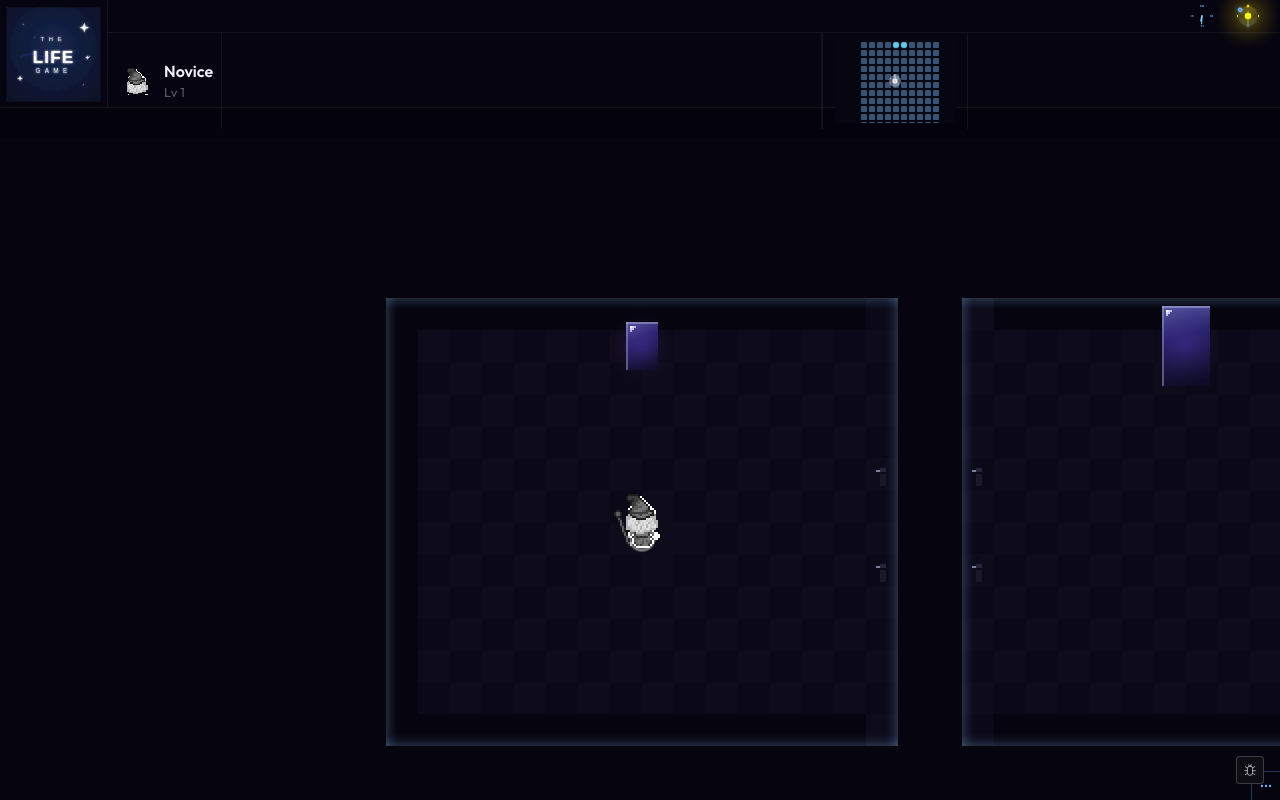
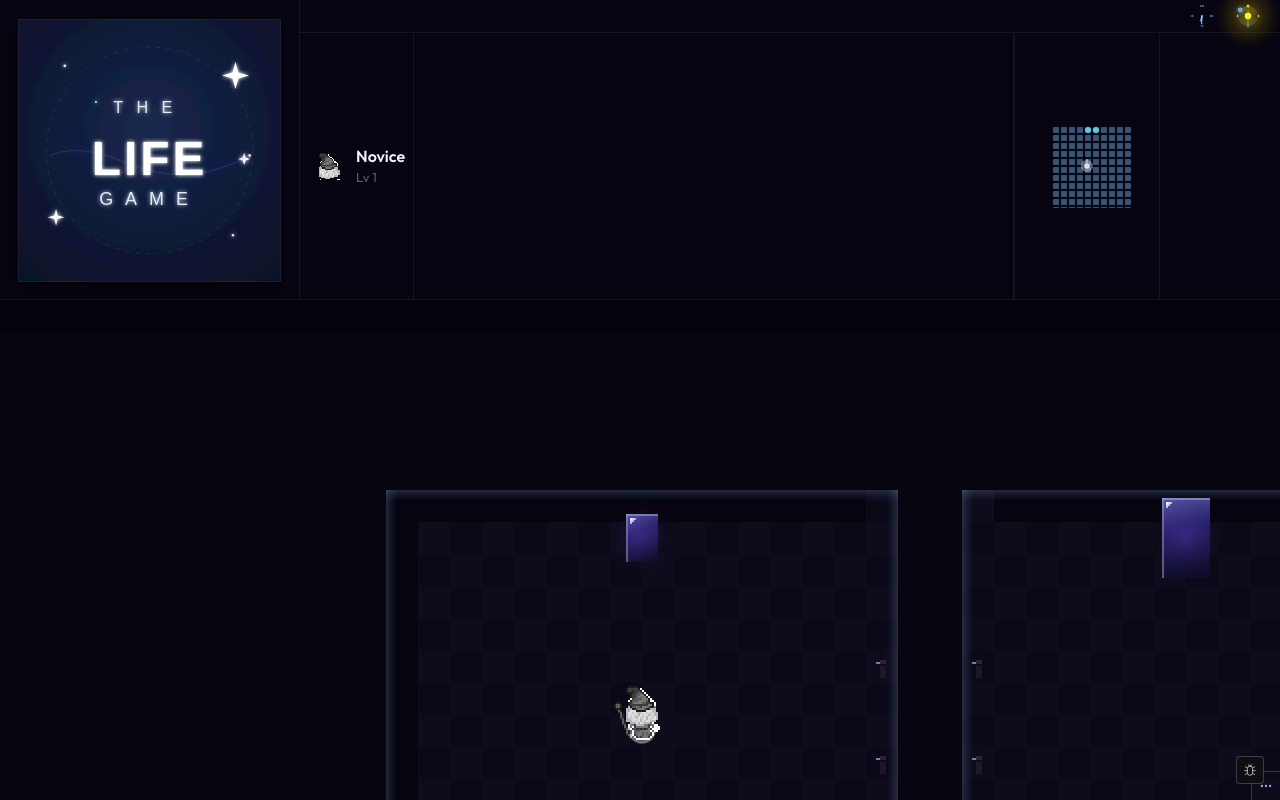
Before and after one commit to cambouquet/life-mmo, a React (Vite) app: page / in a window 1280 px wide. Built offline with nearby package versions, Linux system fonts and the light colour scheme.

Commit message:
feat: logo

```diff
--- a/src/components/HUD/HUD.jsx
+++ b/src/components/HUD/HUD.jsx
@@ -8,15 +8,13 @@ import MenuBar   from './MenuBar.jsx'
 export default function HUD({ facing, moving, logEntries, charColors, charName, playerPos, exploredTiles, worldData, debugActive, activeMapMenu, onMapMenuChange, hoveredTile, layers, collMap, layerEdits, onEditSprite, highlightColors, onHighlightColorsChange, spriteColorOverrides, onSpriteColorChange, onHoverPreview, onPickerStateChange, activeSprite, onActiveSpriteChange }) {
   return (
     <div className="hud-header">
+      <Logo />
       <div className="hud">
-        <Logo />
-        <div className="hud__right">
-          <MenuBar debugActive={debugActive} activeMapMenu={activeMapMenu} onMapMenuChange={onMapMenuChange} hoveredTile={hoveredTile} layers={layers} collMap={collMap} layerEdits={layerEdits} onEditSprite={onEditSprite} highlightColors={highlightColors} onHighlightColorsChange={onHighlightColorsChange} spriteColorOverrides={spriteColorOverrides} onSpriteColorChange={onSpriteColorChange} onHoverPreview={onHoverPreview} onPickerStateChange={onPickerStateChange} activeSprite={activeSprite} onActiveSpriteChange={onActiveSpriteChange} />
-          <div className="hud__content">
-            <CharPanel facing={facing} moving={moving} charColors={charColors} charName={charName} />
-            <LogPanel entries={logEntries} />
-            <Minimap playerPos={playerPos} exploredTiles={exploredTiles} worldData={worldData} charColors={charColors} />
-          </div>
+        <MenuBar debugActive={debugActive} activeMapMenu={activeMapMenu} onMapMenuChange={onMapMenuChange} hoveredTile={hoveredTile} layers={layers} collMap={collMap} layerEdits={layerEdits} onEditSprite={onEditSprite} highlightColors={highlightColors} onHighlightColorsChange={onHighlightColorsChange} spriteColorOverrides={spriteColorOverrides} onSpriteColorChange={onSpriteColorChange} onHoverPreview={onHoverPreview} onPickerStateChange={onPickerStateChange} activeSprite={activeSprite} onActiveSpriteChange={onActiveSpriteChange} />
+        <div className="hud__content">
+          <CharPanel facing={facing} moving={moving} charColors={charColors} charName={charName} />
+          <LogPanel entries={logEntries} />
+          <Minimap playerPos={playerPos} exploredTiles={exploredTiles} worldData={worldData} charColors={charColors} />
         </div>
       </div>
     </div>
--- a/src/styles/_hud.scss
+++ b/src/styles/_hud.scss
@@ -15,34 +15,42 @@
 .hud-header {
   z-index: 100;
   display: flex;
-  flex-direction: column;
   width: 100%;
   flex-shrink: 0;
-  pointer-events: none; // Let Clicks pass to game if not on a child
+  pointer-events: none;
+  background: rgba(8, 6, 18, 0.80);
+  backdrop-filter: blur(12px);
+  border-bottom: 1px solid rgba(255, 255, 255, 0.06);
+  height: 300px;
 
   & > * {
-    pointer-events: auto; // Re-enable for children
+    pointer-events: auto;
+  }
+}
+
+.logo-panel {
+  flex: 0 0 auto;
+  width: 300px;
+  height: 300px;
+  border-right: 1px solid rgba(255, 255, 255, 0.06);
+  display: flex;
+  align-items: center;
+  justify-content: center;
+  padding: 0;
+
+  &__image {
+    width: 100%;
+    height: 100%;
+    object-fit: contain;
+    user-select: none;
+    pointer-events: none;
   }
 }
 
 .hud {
-  display: grid;
-  grid-template-columns: 108px 1fr;
-  grid-template-rows: $hud-h $hud-h;
-  width: 100%;
-  background: rgba(8, 6, 18, 0.80);
-  backdrop-filter: blur(12px);
-  border-bottom: 1px solid rgba(255, 255, 255, 0.06);
-  flex-shrink: 0;
-  gap: 0;
-  height: $hud-h * 2;
-}
-
-.hud__right {
-  grid-column: 2;
-  grid-row: 1 / 3;
   display: flex;
   flex-direction: column;
+  flex: 1;
   width: 100%;
   height: 100%;
 }
@@ -52,29 +60,6 @@
   align-items: stretch;
   width: 100%;
   flex: 1;
-  height: auto;
-}
-
-// ── 1 – Logo panel ───────────────────────────────────────────────────────────
-.logo-panel {
-  grid-column: 1;
-  grid-row: 1 / 3;
-  width: 108px;
-  height: 108px;
-  border-right: 1px solid rgba(255, 255, 255, 0.06);
-  display: flex;
-  align-items: center;
-  justify-content: center;
-  padding: 0;
-  flex-shrink: 0;
-
-  &__image {
-    width: 100%;
-    height: 100%;
-    object-fit: contain;
-    user-select: none;
-    pointer-events: none;
-  }
 }
 
 // ── 3 – Minimap panel (between CharPanel and Clock) ──────────────────────────
```
Also changed, not shown: src/assets/the_life_game_logo.svg.
